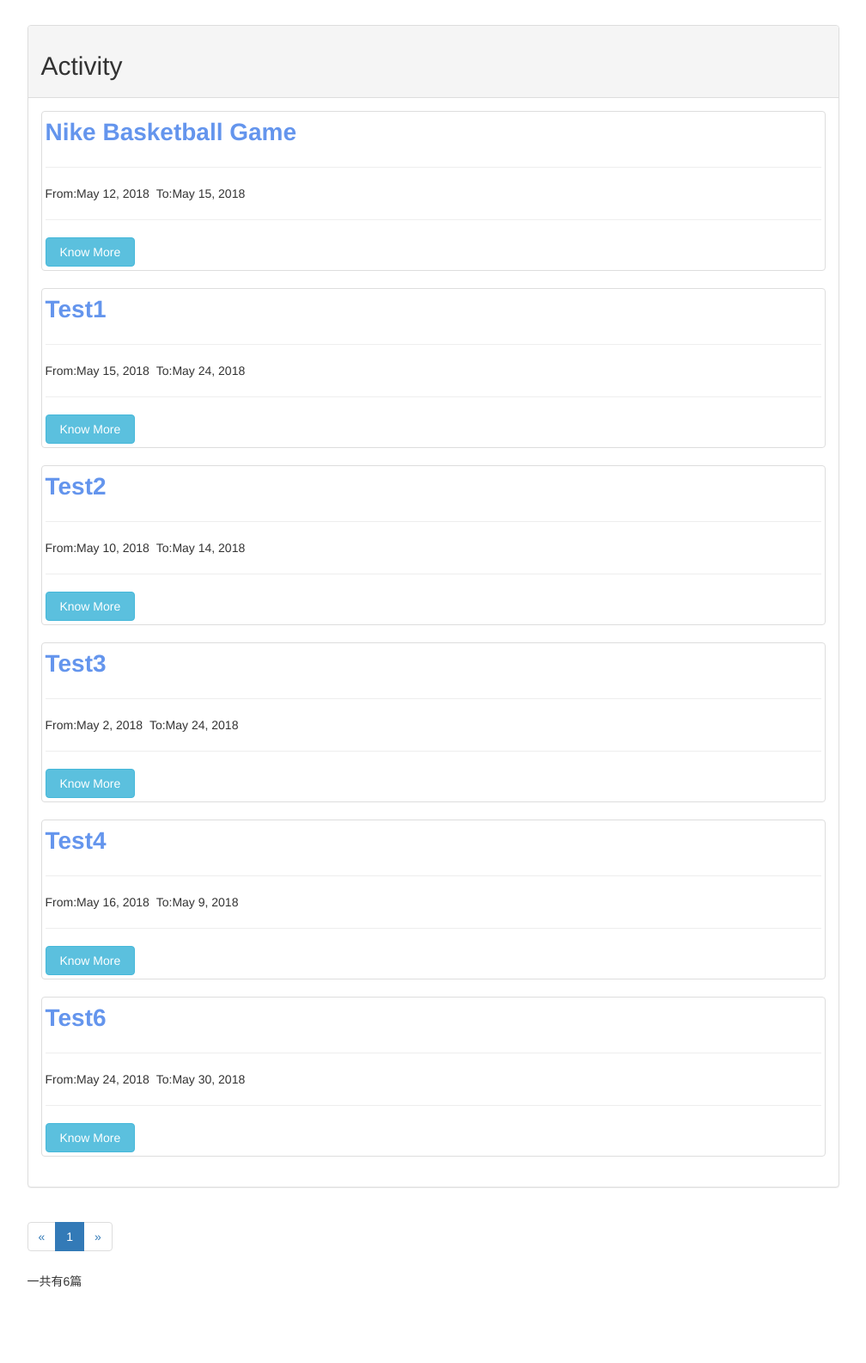
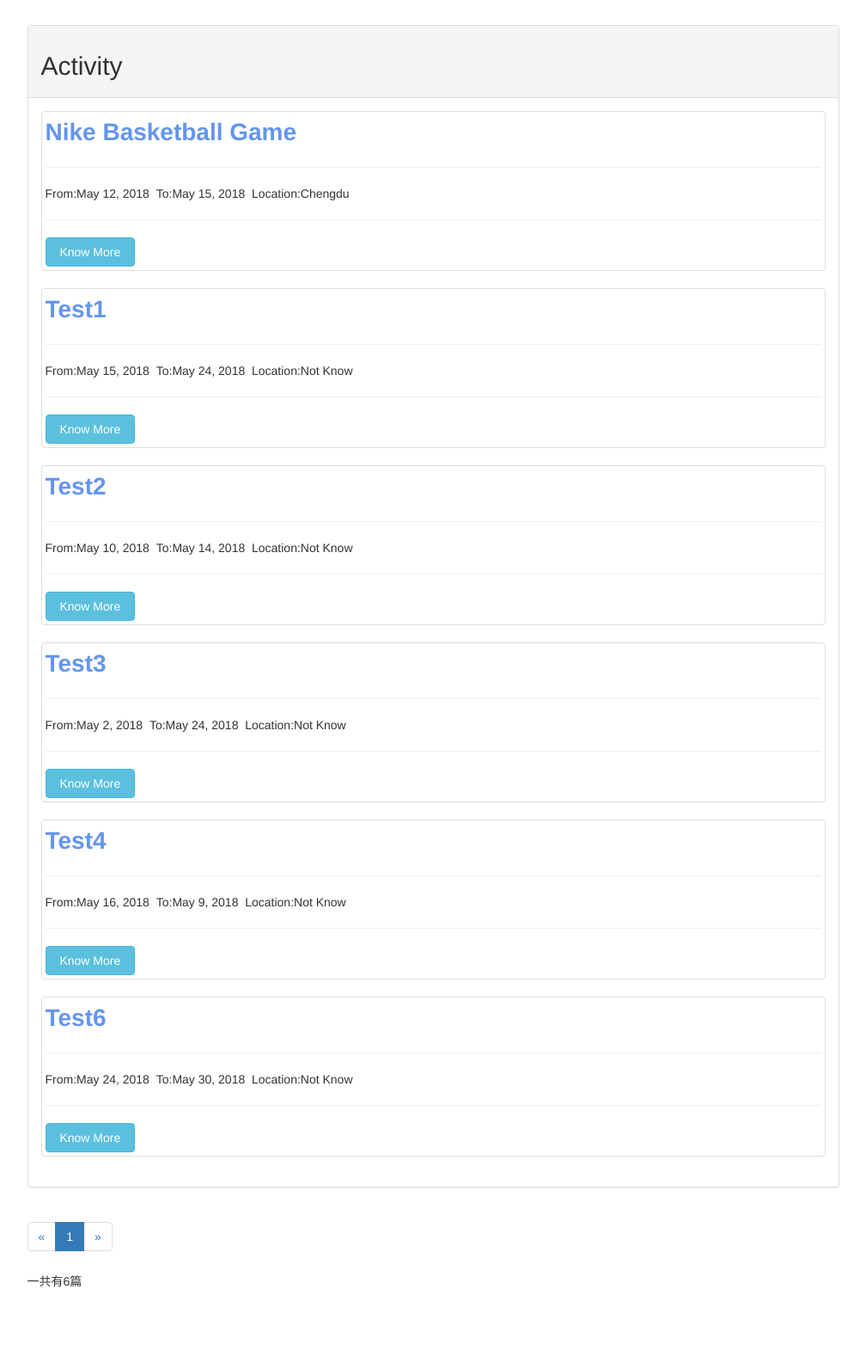
Before and after one commit to bbbear0620/shoedog-Django-website, a Django app: page /activities/activitieslist/ in a window 1280 px wide. Shown: the part 51-1636 px from the top of the page at 86% size, without its empty margins (136-1144 px from the left). Run offline with Django 3.2, Linux system fonts and the light colour scheme; data comes from the database, SQL or seed files in the repository; some libraries are stand-ins or nearby versions.

Commit message:
update details

```diff
--- a/activities/templates/activities/activities_page.html
+++ b/activities/templates/activities/activities_page.html
@@ -24,7 +24,7 @@
                                 <li class="thumbnail">
                                     <p class="activity-title">{{ activity.name }}</p>
                                     <hr>
-                                    <span>From:</span><span>{{ activity.start_time }}</span>&nbsp;&nbsp;To:<span>{{ activity.end_time }}</span>
+                                    <span>From:</span><span style="text-emphasis: #761c19">{{ activity.start_time }}</span>&nbsp;&nbsp;To:<span>{{ activity.end_time }}</span>&nbsp;&nbsp;Location:{{ activity.palace }}
                                     <hr>
                                     <button class="btn btn-info" id="closedetail{{ activity.id }}" onclick="showdiv({{ activity.id }});" >&nbsp;Know More&nbsp;</button>
                                     <div id="showdetail{{ activity.id }}" class="content" style="display: none" >
```
